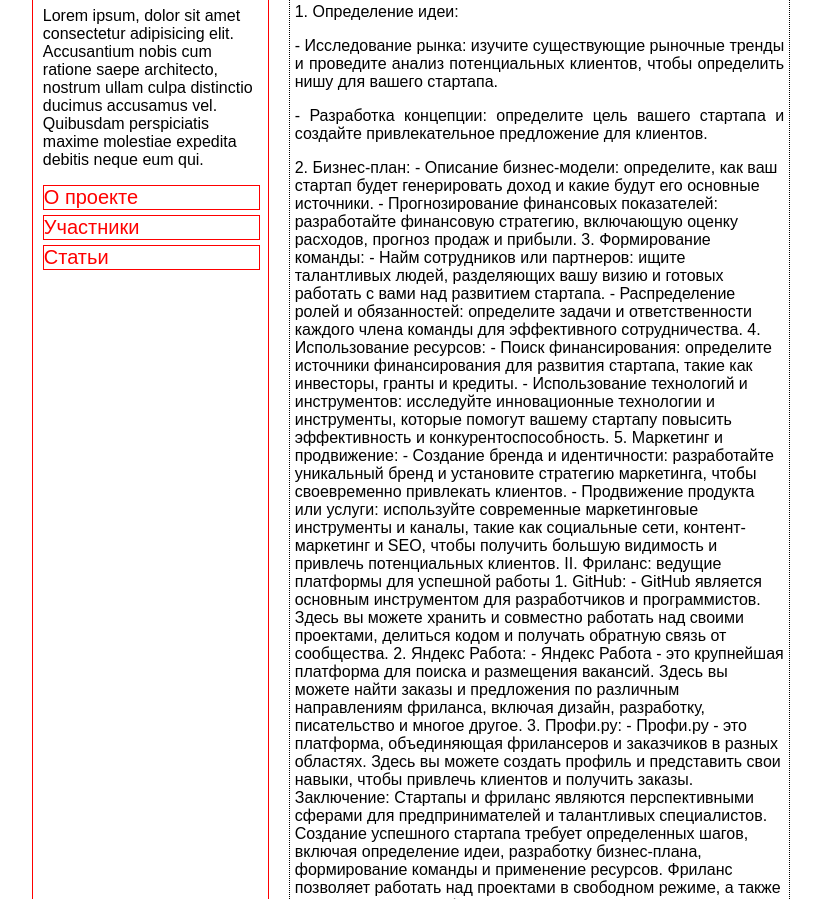
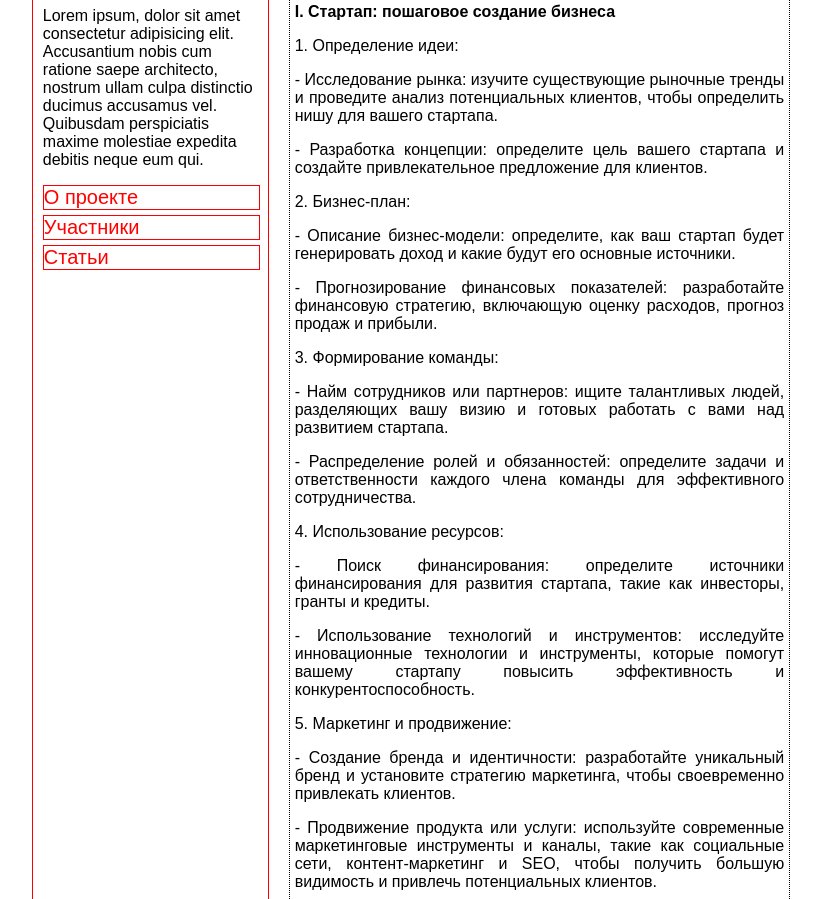
Before and after one commit to IV-Kurakin/ourGitHub-3112, a plain HTML site: page meleshkin.html in a window 1280 px wide. Shown: the part 521-1420 px from the top of the page, without its empty margins (229-1050 px from the left). Drawn offline with Linux system fonts and the light colour scheme.

Commit message:
Add files via upload

```diff
--- a/meleshkin.html
+++ b/meleshkin.html
@@ -24,50 +24,33 @@
                         <h3>Стартап: пошаговое создание бизнеса</h3>
                         <p>Современный мир предлагает множество возможностей для развития собственного бизнеса. Одним из самых популярных вариантов является создание стартапа, способного стать успешной и прибыльной компанией. Также, с ростом интернета и цифровой экономики, фриланс приобрел большую популярность, предоставляя возможность работать над проектами с гибким графиком и свободой выбора клиентов. В данной статье мы рассмотрим пошаговые этапы создания стартапа, а также ознакомимся с ведущими платформами для фриланса, такими как GitHub, Яндекс Работа и Профи.ру.
                         </p>
+                        <p><b>I. Стартап: пошаговое создание бизнеса</b></p>
                         <p>1. Определение идеи:</p>
                         <p>- Исследование рынка: изучите существующие рыночные тренды и проведите анализ потенциальных клиентов, чтобы определить нишу для вашего стартапа.</p>
                         <p>- Разработка концепции: определите цель вашего стартапа и создайте привлекательное предложение для клиентов.</p>
-
-2. Бизнес-план:
-
-- Описание бизнес-модели: определите, как ваш стартап будет генерировать доход и какие будут его основные источники.
-
-- Прогнозирование финансовых показателей: разработайте финансовую стратегию, включающую оценку расходов, прогноз продаж и прибыли.
-
-3. Формирование команды:
-
-- Найм сотрудников или партнеров: ищите талантливых людей, разделяющих вашу визию и готовых работать с вами над развитием стартапа.
-
-- Распределение ролей и обязанностей: определите задачи и ответственности каждого члена команды для эффективного сотрудничества.
-
-4. Использование ресурсов:
-
-- Поиск финансирования: определите источники финансирования для развития стартапа, такие как инвесторы, гранты и кредиты.
-
-- Использование технологий и инструментов: исследуйте инновационные технологии и инструменты, которые помогут вашему стартапу повысить эффективность и конкурентоспособность.
-
-5. Маркетинг и продвижение:
-
-- Создание бренда и идентичности: разработайте уникальный бренд и установите стратегию маркетинга, чтобы своевременно привлекать клиентов.
-
-- Продвижение продукта или услуги: используйте современные маркетинговые инструменты и каналы, такие как социальные сети, контент-маркетинг и SEO, чтобы получить большую видимость и привлечь потенциальных клиентов.
-
-II. Фриланс: ведущие платформы для успешной работы
-
-1. GitHub:
-
-- GitHub является основным инструментом для разработчиков и программистов. Здесь вы можете хранить и совместно работать над своими проектами, делиться кодом и получать обратную связь от сообщества.
-
-2. Яндекс Работа:
-
-- Яндекс Работа - это крупнейшая платформа для поиска и размещения вакансий. Здесь вы можете найти заказы и предложения по различным направлениям фриланса, включая дизайн, разработку, писательство и многое другое.
-
-3. Профи.ру:
-
-- Профи.ру - это платформа, объединяющая фрилансеров и заказчиков в разных областях. Здесь вы можете создать профиль и представить свои навыки, чтобы привлечь клиентов и получить заказы.
-
-Заключение:
-Стартапы и фриланс являются перспективными сферами для предпринимателей и талантливых специалистов. Создание успешного стартапа требует определенных шагов, включая определение идеи, разработку бизнес-плана, формирование команды и применение ресурсов. Фриланс позволяет работать над проектами в свободном режиме, а также предлагает ряд платформ для поиска заказов, таких как GitHub, Яндекс Работа и Профи.ру. Благодаря этим платформам фрилансеры могут находить проекты, получать обратную связь и развивать свою карьеру, в то время как заказчики могут найти талантливых специалистов для выполнения своих задач.
+                        <p>2. Бизнес-план:</p>
+                        <p>- Описание бизнес-модели: определите, как ваш стартап будет генерировать доход и какие будут его основные источники.</p>
+                        <p>- Прогнозирование финансовых показателей: разработайте финансовую стратегию, включающую оценку расходов, прогноз продаж и прибыли.</p>
+                        <p>3. Формирование команды:</p>
+                        <p>- Найм сотрудников или партнеров: ищите талантливых людей, разделяющих вашу визию и готовых работать с вами над развитием стартапа.</p>
+                        <p>- Распределение ролей и обязанностей: определите задачи и ответственности каждого члена команды для эффективного сотрудничества.</p>
+                        <p>4. Использование ресурсов:</p>
+                        <p>- Поиск финансирования: определите источники финансирования для развития стартапа, такие как инвесторы, гранты и кредиты.</p>
+                        <p>- Использование технологий и инструментов: исследуйте инновационные технологии и инструменты, которые помогут вашему стартапу повысить эффективность и конкурентоспособность.</p>
+                        <p>5. Маркетинг и продвижение:</p>
+                        <p>- Создание бренда и идентичности: разработайте уникальный бренд и установите стратегию маркетинга, чтобы своевременно привлекать клиентов.</p>
+                        <p>- Продвижение продукта или услуги: используйте современные маркетинговые инструменты и каналы, такие как социальные сети, контент-маркетинг и SEO, чтобы получить большую видимость и привлечь потенциальных клиентов.</p>
+                        <img src="pic/article_artem.jpeg" width="100%">
+                        <p><b>II. Фриланс: ведущие платформы для успешной работы</b></p>
+                        <p>1. GitHub:</p>
+                        <p>- GitHub является основным инструментом для разработчиков и программистов. Здесь вы можете хранить и совместно работать над своими проектами, делиться кодом и получать обратную связь от сообщества.</p>
+                        <p>2. Яндекс Работа:</p>
+                        <p>- Яндекс Работа - это крупнейшая платформа для поиска и размещения вакансий. Здесь вы можете найти заказы и предложения по различным направлениям фриланса, включая дизайн, разработку, писательство и многое другое.</p>
+                        <p>3. Профи.ру:</p>
+                        <p>- Профи.ру - это платформа, объединяющая фрилансеров и заказчиков в разных областях. Здесь вы можете создать профиль и представить свои навыки, чтобы привлечь клиентов и получить заказы.</p>
+                        <p><b>Заключение:</b></p>
+                        <p>Стартапы и фриланс являются перспективными сферами для предпринимателей и талантливых специалистов. Создание успешного стартапа требует определенных шагов, включая определение идеи, разработку бизнес-плана, формирование команды и применение ресурсов. Фриланс позволяет работать над проектами в свободном режиме, а также предлагает ряд платформ для поиска заказов, таких как GitHub, Яндекс Работа и Профи.ру. Благодаря этим платформам фрилансеры могут находить проекты, получать обратную связь и развивать свою карьеру, в то время как заказчики могут найти талантливых специалистов для выполнения своих задач.
+                        </p>
                     </div>
             </div>
         </div>
```
Also changed, not shown: index.html (+7 -7 lines).
